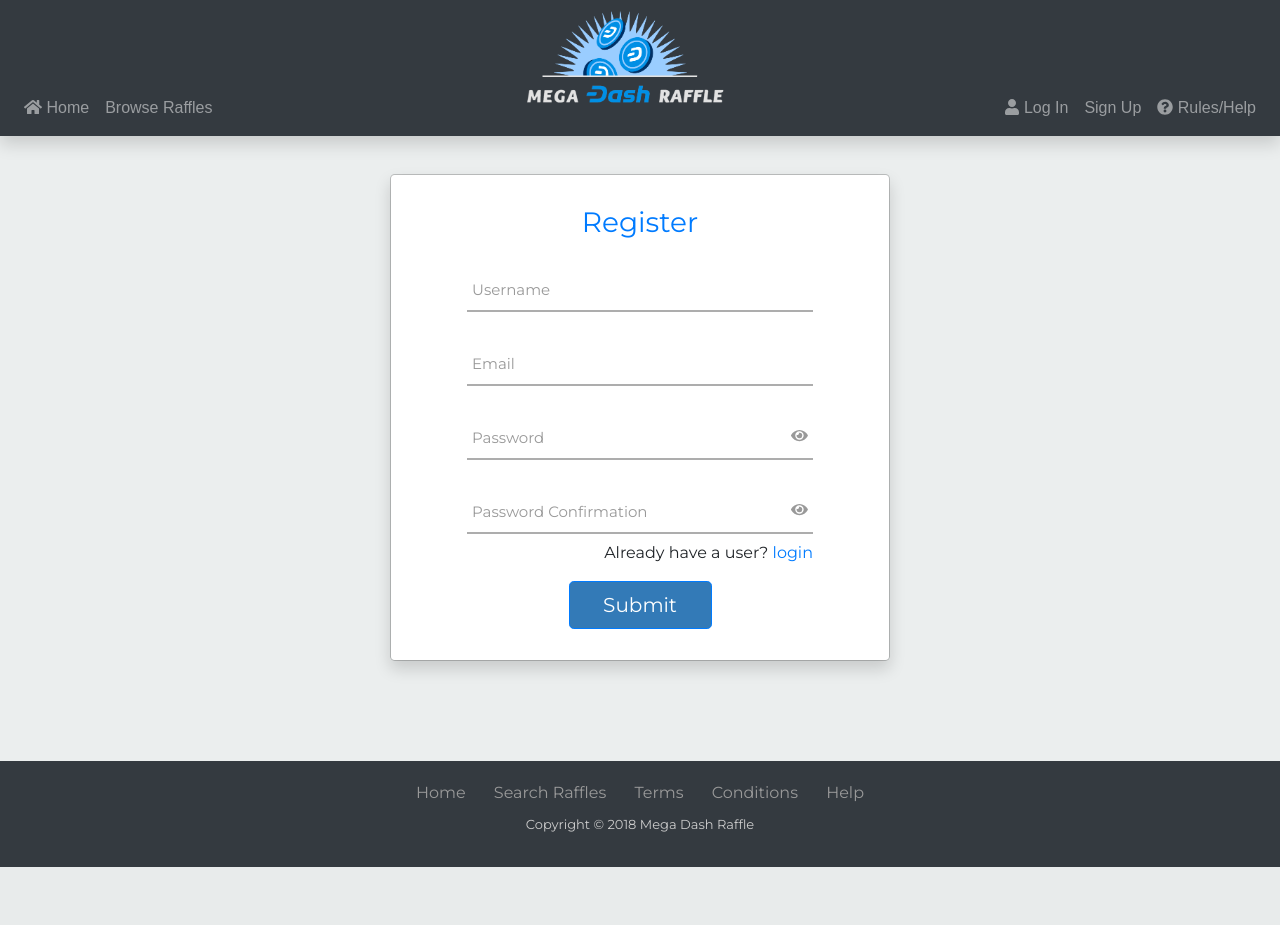
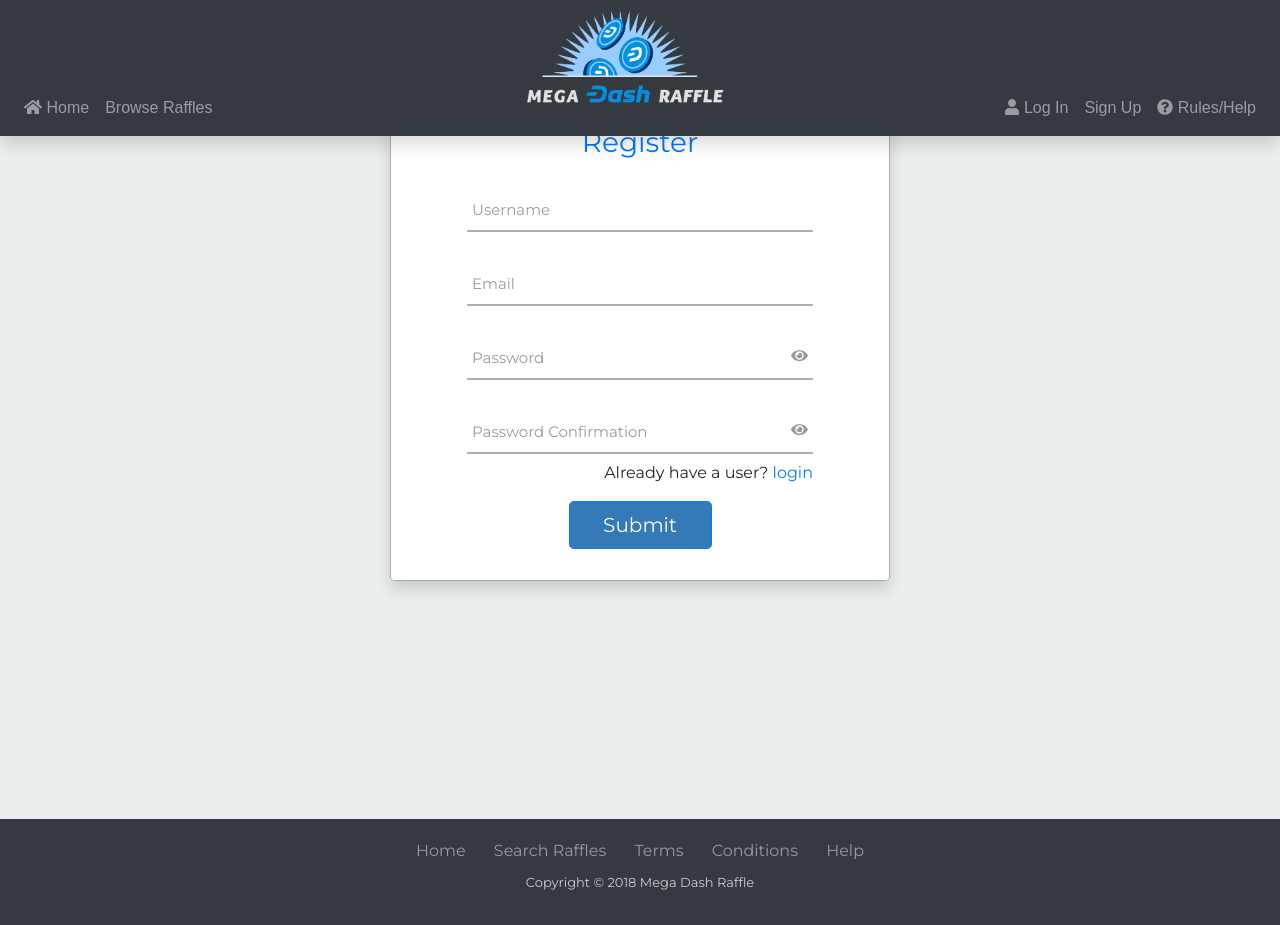
Before and after one commit to adgalad/MDR, a Django app: page /signup/ in a window 1280 px wide. Before the commit the page ends 867 px from the top, so only its background shows below. Run offline with Django 3.2, Linux system fonts and the light colour scheme; some libraries are stand-ins or nearby versions.

Commit message:
overflow footer

```diff
--- a/templates/base.html
+++ b/templates/base.html
@@ -168,7 +168,7 @@
       </nav>
     </header>
 
-  <div id="body" align="center" style="margin-top: 80px;">
+    <div id="body" align="center" style="padding-bottom:110px; overflow: auto">
         {% block content %}
 
         {% endblock content %}
```
Lines whose indentation alone changed are shown as unchanged.
